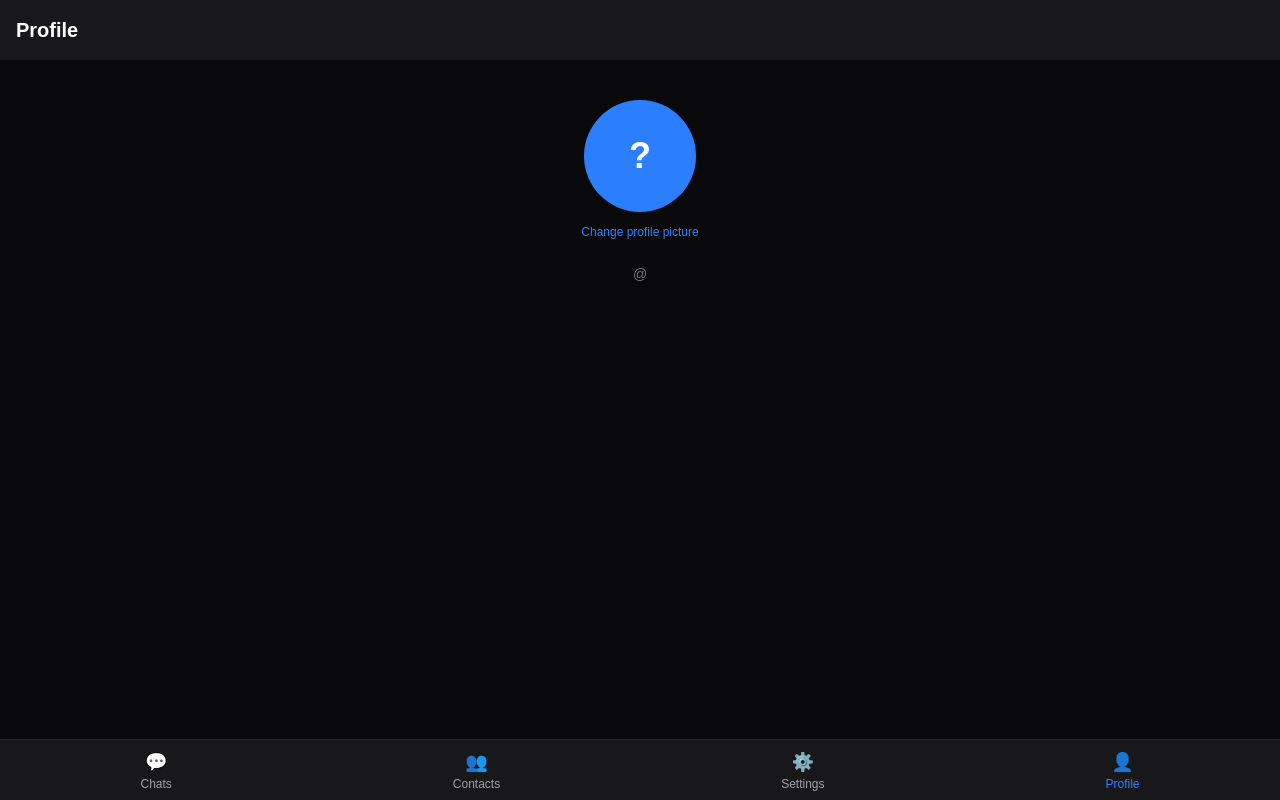
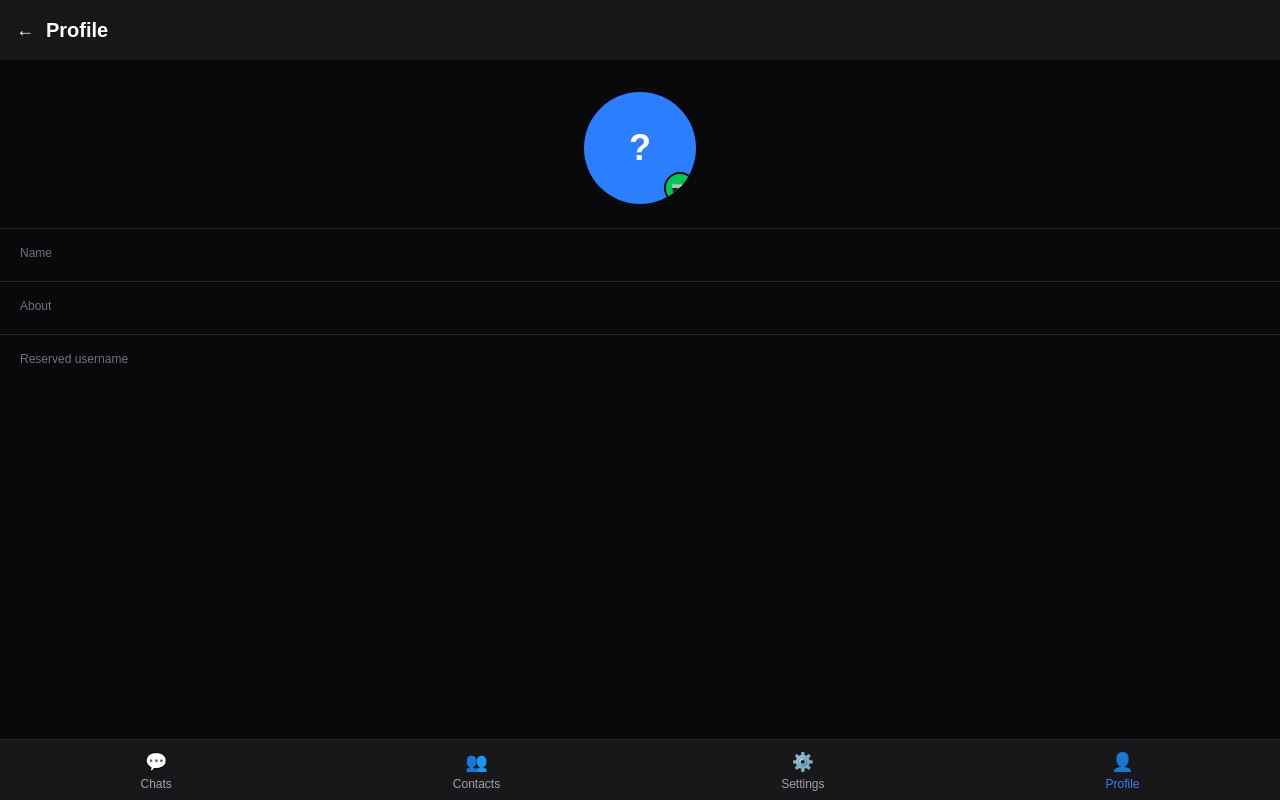
Before and after one commit to PHILIPSUNDAY2005/prexchat, a Next.js app: page /profile in a window 1280 px wide. Built offline with nearby package versions, Linux system fonts and the light colour scheme; no server answers.

Commit message:
Redesign profile page

```diff
--- a/app/profile/page.tsx
+++ b/app/profile/page.tsx
@@ -8,9 +8,16 @@ export default function Profile() {
   const [userId, setUserId] = useState("");
   const [firstName, setFirstName] = useState("");
   const [username, setUsername] = useState("");
+  const [about, setAbout] = useState("");
+  const [phone, setPhone] = useState("");
   const [avatarUrl, setAvatarUrl] = useState("");
   const [uploading, setUploading] = useState(false);
   const [message, setMessage] = useState("");
+
+  const [editingName, setEditingName] = useState(false);
+  const [editingAbout, setEditingAbout] = useState(false);
+  const [nameDraft, setNameDraft] = useState("");
+  const [aboutDraft, setAboutDraft] = useState("");
 
   const fileInputRef = useRef<HTMLInputElement>(null);
 
@@ -19,10 +26,11 @@ export default function Profile() {
       const { data } = await supabase.auth.getUser();
       if (data?.user) {
         setUserId(data.user.id);
+        setPhone(data.user.phone || data.user.email || "");
 
         const { data: profile } = await supabase
           .from("profiles")
-          .select("first_name, username, avatar_url")
+          .select("first_name, username, avatar_url, about")
           .eq("id", data.user.id)
           .maybeSingle();
 
@@ -30,6 +38,7 @@ export default function Profile() {
           setFirstName(profile.first_name || "");
           setUsername(profile.username || "");
           setAvatarUrl(profile.avatar_url || "");
+          setAbout(profile.about || "Hey there! I am using ChitChat NG.");
         }
       }
     }
@@ -75,29 +84,42 @@ export default function Profile() {
     setUploading(false);
   }
 
+  async function saveName() {
+    if (!nameDraft.trim()) {
+      setEditingName(false);
+      return;
+    }
+    await supabase.from("profiles").update({ first_name: nameDraft.trim() }).eq("id", userId);
+    setFirstName(nameDraft.trim());
+    setEditingName(false);
+  }
+
+  async function saveAbout() {
+    const value = aboutDraft.trim() || "Hey there! I am using ChitChat NG.";
+    await supabase.from("profiles").update({ about: value }).eq("id", userId);
+    setAbout(value);
+    setEditingAbout(false);
+  }
+
   return (
     <div className="min-h-screen bg-zinc-950 text-white pb-16">
-      <div className="bg-zinc-900 p-4">
+      <div className="bg-zinc-900 p-4 flex items-center gap-3">
+        <Link href="/chat" className="text-lg">←</Link>
         <h1 className="text-xl font-bold">Profile</h1>
       </div>
 
-      <div className="flex flex-col items-center pt-10 px-6">
+      <div className="flex flex-col items-center pt-8 pb-6 border-b border-zinc-800">
         <div
           className="relative w-28 h-28 rounded-full bg-blue-500 flex items-center justify-center text-4xl font-bold cursor-pointer overflow-hidden"
           onClick={() => fileInputRef.current?.click()}
         >
           {avatarUrl ? (
-            <img
-              src={avatarUrl}
-              alt="Profile"
-              className="w-full h-full object-cover"
-            />
+            <img src={avatarUrl} alt="Profile" className="w-full h-full object-cover" />
           ) : (
             firstName?.charAt(0) || "?"
           )}
-
-          <div className="absolute inset-0 bg-black/40 opacity-0 hover:opacity-100 flex items-center justify-center text-xs transition-opacity">
-            {uploading ? "Uploading…" : "Change"}
+          <div className="absolute bottom-0 right-0 bg-green-500 w-8 h-8 rounded-full flex items-center justify-center text-sm border-2 border-zinc-950">
+            📷
           </div>
         </div>
 
@@ -109,19 +131,72 @@ export default function Profile() {
           onChange={handleFileSelect}
         />
 
-        <button
-          onClick={() => fileInputRef.current?.click()}
-          className="mt-3 text-xs text-blue-500 hover:underline"
-        >
-          {uploading ? "Uploading…" : "Change profile picture"}
-        </button>
+        {uploading && <p className="text-xs text-zinc-400 mt-2">Uploading…</p>}
+        {message && !uploading && <p className="text-xs text-zinc-400 mt-2">{message}</p>}
+      </div>
 
-        {message && (
-          <p className="text-xs text-zinc-400 mt-2">{message}</p>
+      <div className="divide-y divide-zinc-800">
+        <div className="px-5 py-4">
+          <p className="text-xs text-zinc-500 mb-1">Name</p>
+          {editingName ? (
+            <div className="flex gap-2">
+              <input
+                autoFocus
+                value={nameDraft}
+                onChange={(e) => setNameDraft(e.target.value)}
+                className="flex-1 bg-zinc-800 rounded-lg p-2 text-sm outline-none"
+              />
+              <button onClick={saveName} className="text-blue-500 text-sm px-2">Save</button>
+            </div>
+          ) : (
+            <p
+              className="text-base cursor-pointer"
+              onClick={() => {
+                setNameDraft(firstName);
+                setEditingName(true);
+              }}
+            >
+              {firstName}
+            </p>
+          )}
+        </div>
+
+        <div className="px-5 py-4">
+          <p className="text-xs text-zinc-500 mb-1">About</p>
+          {editingAbout ? (
+            <div className="flex gap-2">
+              <input
+                autoFocus
+                value={aboutDraft}
+                onChange={(e) => setAboutDraft(e.target.value)}
+                className="flex-1 bg-zinc-800 rounded-lg p-2 text-sm outline-none"
+              />
+              <button onClick={saveAbout} className="text-blue-500 text-sm px-2">Save</button>
+            </div>
+          ) : (
+            <p
+              className="text-base cursor-pointer"
+              onClick={() => {
+                setAboutDraft(about);
+                setEditingAbout(true);
+              }}
+            >
+              {about}
+            </p>
+          )}
+        </div>
+
+        <div className="px-5 py-4">
+          <p className="text-xs text-zinc-500 mb-1">Reserved username</p>
+          <p className="text-base text-zinc-300">{username}</p>
+        </div>
+
+        {phone && (
+          <div className="px-5 py-4">
+            <p className="text-xs text-zinc-500 mb-1">Contact</p>
+            <p className="text-base text-zinc-300">{phone}</p>
+          </div>
         )}
-
-        <h2 className="text-xl font-bold mt-6">{firstName}</h2>
-        <p className="text-sm text-zinc-500">@{username}</p>
       </div>
 
       <div className="fixed bottom-0 left-0 right-0 bg-zinc-900 border-t border-zinc-800 flex justify-around py-2">
```
